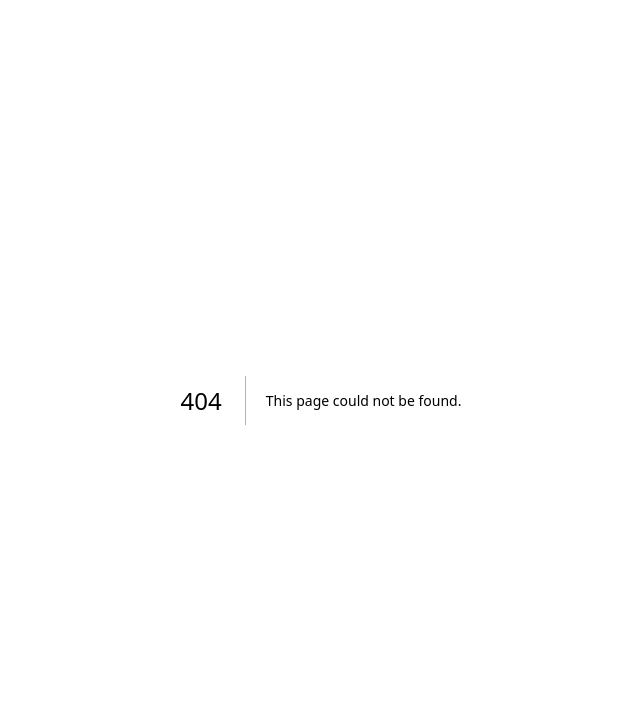
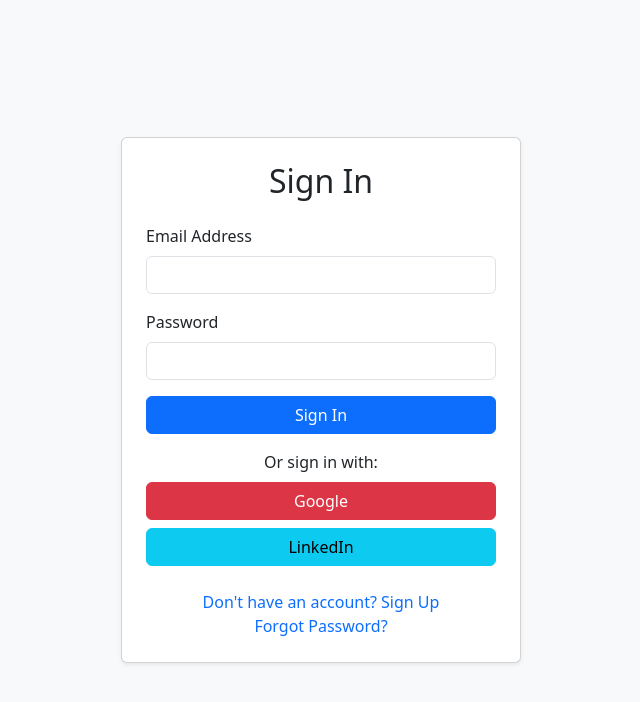
Before and after one commit to lluuvvii/hackathon_learning_space, a Next.js app: page /auth/sign-in in a window 1280 px wide. Before the commit this address had no page. Shown: the top 702 px of the page, without its empty margins (319-959 px from the left). Built offline with nearby package versions, Linux system fonts and the light colour scheme.

Commit message:
update auth page

```diff
--- /dev/null
+++ b/src/app/auth/AuthForm.tsx
@@ -0,0 +1,72 @@
+"use client";
+
+import React from "react";
+
+interface AuthFormProps {
+  title: string;
+  buttonText: string;
+  onSubmit: (e: React.FormEvent<HTMLFormElement>) => void;
+  isSignUp?: boolean;
+}
+
+export default function AuthForm({
+  title,
+  buttonText,
+  onSubmit,
+  isSignUp = false,
+}: AuthFormProps) {
+  return (
+    <div className="d-flex flex-column align-items-center justify-content-center vh-100 bg-light">
+      <div className="card p-4 shadow-sm" style={{ maxWidth: "400px", width: "100%" }}>
+        <h2 className="text-center mb-4">{title}</h2>
+        <form onSubmit={onSubmit}>
+          <div className="mb-3">
+            <label htmlFor="email" className="form-label">
+              Email Address
+            </label>
+            <input type="email" className="form-control" id="email" required />
+          </div>
+          {isSignUp && (
+            <div className="mb-3">
+              <label htmlFor="name" className="form-label">
+                Full Name
+              </label>
+              <input type="text" className="form-control" id="name" required />
+            </div>
+          )}
+          <div className="mb-3">
+            <label htmlFor="password" className="form-label">
+              Password
+            </label>
+            <input type="password" className="form-control" id="password" required />
+          </div>
+          <button type="submit" className="btn btn-primary w-100">
+            {buttonText}
+          </button>
+        </form>
+        <div className="my-3 text-center">
+          <p className="mb-2">Or sign in with:</p>
+          <button className="btn btn-danger w-100 mb-2">Google</button>
+          <button className="btn btn-info w-100 mb-2">LinkedIn</button>
+        </div>
+        <div className="text-center">
+          {!isSignUp ? (
+            <>
+              <a href="/auth/sign-up" className="text-decoration-none">
+                Don't have an account? Sign Up
+              </a>
+              <br />
+              <a href="/auth/forgot-password" className="text-decoration-none">
+                Forgot Password?
+              </a>
+            </>
+          ) : (
+            <a href="/auth/sign-in" className="text-decoration-none">
+              Already have an account? Sign In
+            </a>
+          )}
+        </div>
+      </div>
+    </div>
+  );
+}
--- /dev/null
+++ b/src/app/auth/sign-in/page.tsx
@@ -0,0 +1,12 @@
+'use client'
+
+import AuthForm from "../AuthForm";
+
+export default function SignInPage() {
+  const handleSignIn = (e: React.FormEvent<HTMLFormElement>) => {
+    e.preventDefault();
+    console.log("Sign In form submitted!");
+  };
+
+  return <AuthForm title="Sign In" buttonText="Sign In" onSubmit={handleSignIn} />;
+}
```
Also changed, not shown: src/app/auth/sign-up/page.tsx (added, +12 -0 lines).
